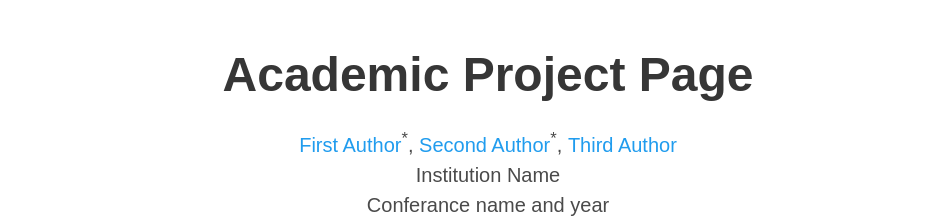
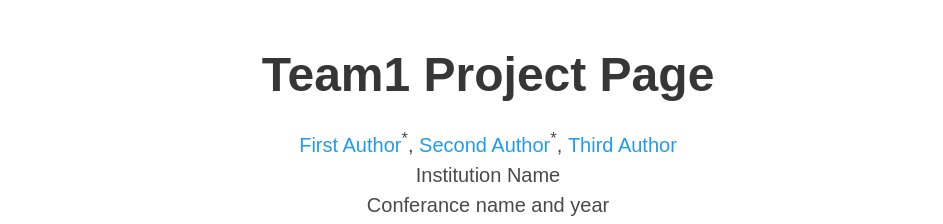
Before and after one commit to MOSGCN/team1, a plain HTML site: page index.html in a window 1280 px wide. Shown: the top 224 px of the page, without its empty margins (152-1095 px from the left). Drawn offline with nearby package versions, Linux system fonts and the light colour scheme; some icons are missing; a web font is replaced by a local one.

Commit message:
Update index.html

```diff
--- a/index.html
+++ b/index.html
@@ -52,7 +52,7 @@
       <div class="container is-max-desktop">
         <div class="columns is-centered">
           <div class="column has-text-centered">
-            <h1 class="title is-1 publication-title">Academic Project Page</h1>
+            <h1 class="title is-1 publication-title">Team1 Project Page</h1>
             <div class="is-size-5 publication-authors">
               <!-- Paper authors -->
               <span class="author-block">
```
